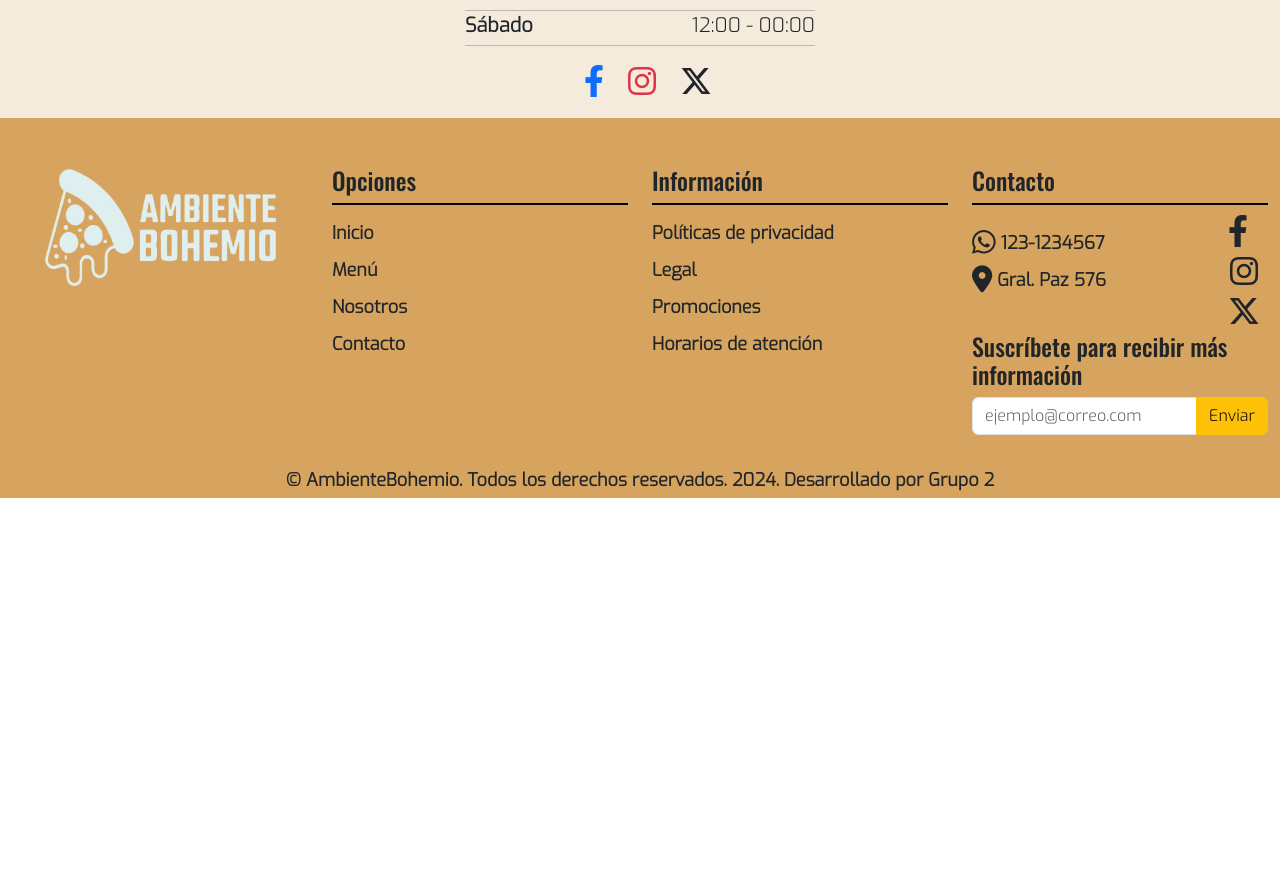
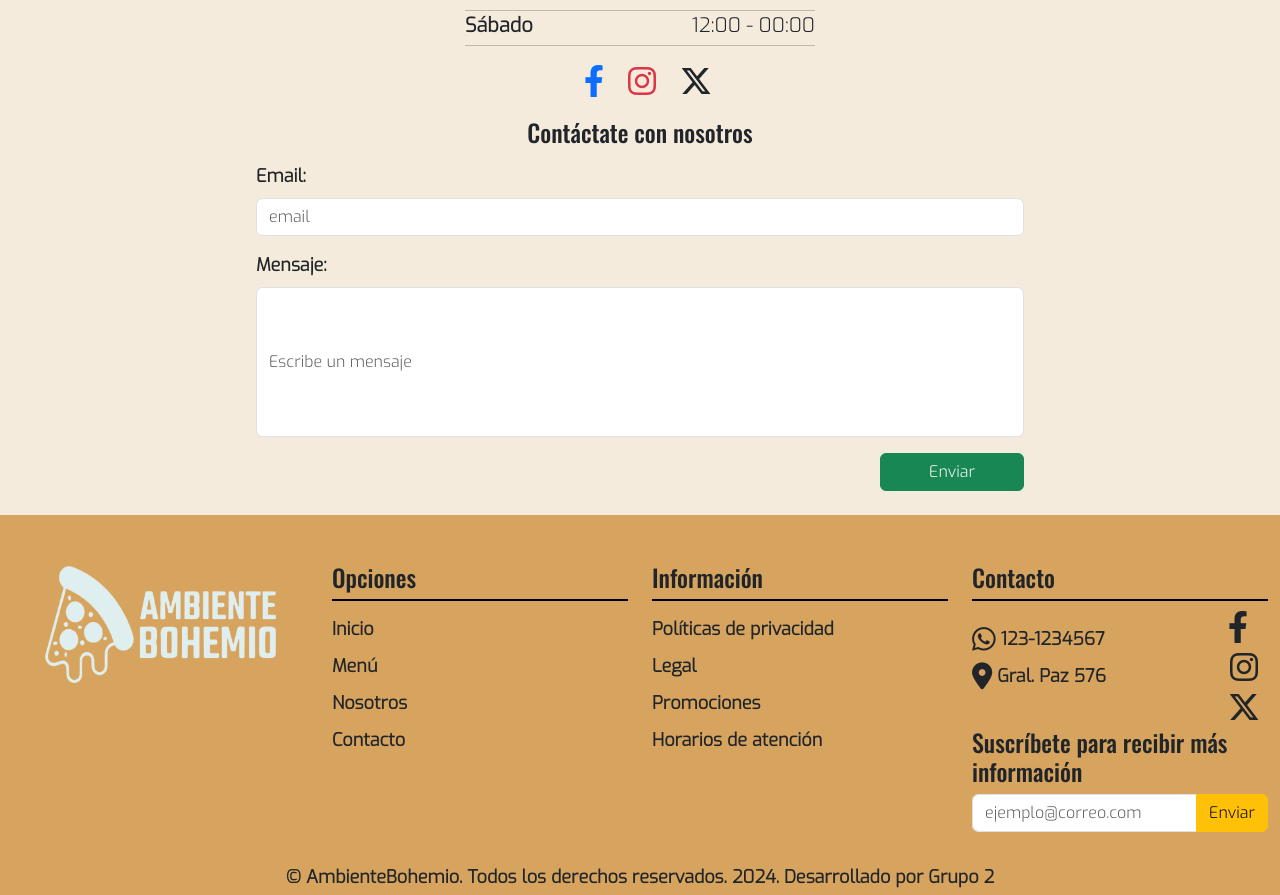
Before and after one commit to brunomry/frontendProyectoFinal_RollingCode, a React (Vite) app: page /contacto in a window 1280 px wide. Shown: the part 1502-2397 px from the top of the page. Before the commit the page ends 2000 px from the top, so only its background shows below. Built offline with nearby package versions, Linux system fonts and the light colour scheme; no server answers.

Commit message:
se agrego el formulario de contacto junto con sus estilos css

```diff
--- a/src/components/pages/Contacto.jsx
+++ b/src/components/pages/Contacto.jsx
@@ -1,6 +1,7 @@
 import { Link } from "react-router-dom";
 import "../../styles/contacto.css";
 import HorariosContacto from "./contacto/HorariosContacto";
+import { Button, Form } from "react-bootstrap";
 
 const Contacto = () => {
   return (
@@ -31,9 +32,9 @@ const Contacto = () => {
           <div className="mb-4">
             <div className="containerMap w-100 d-flex align-items-center justify-content-center">
               <iframe
-              className="rounded-3"
-                src="https://maps.google.com/maps?width=100%25&amp;height=600&amp;hl=en&amp;q=Gral.%20Paz%20576,%20T4000%20San%20Miguel%20de%20Tucum%C3%A1n,%20Tucum%C3%A1n+(Ambiente%20Bohemio)&amp;t=&amp;z=14&amp;ie=UTF8&amp;iwloc=B&amp;output=embed">
-              </iframe>
+                className="rounded-3"
+                src="https://maps.google.com/maps?width=100%25&amp;height=600&amp;hl=en&amp;q=Gral.%20Paz%20576,%20T4000%20San%20Miguel%20de%20Tucum%C3%A1n,%20Tucum%C3%A1n+(Ambiente%20Bohemio)&amp;t=&amp;z=14&amp;ie=UTF8&amp;iwloc=B&amp;output=embed"
+              ></iframe>
             </div>
           </div>
         </article>
@@ -41,15 +42,37 @@ const Contacto = () => {
           <HorariosContacto></HorariosContacto>
         </div>
         <div className="d-flex justify-content-center mb-4 gap-2">
-          <Link to='*' target='_blank' title='facebook'>
-          <i className='fa-brands fa-facebook-f fa-2xl mx-3 link-primary'></i>
+          <Link to="*" target="_blank" title="facebook">
+            <i className="fa-brands fa-facebook-f fa-2xl mx-3 link-primary"></i>
           </Link>
-          <Link to='*' target='_blank' title='instagram'>
-          <i className='fa-brands fa-instagram fa-2xl me-3 link-danger'></i>
+          <Link to="*" target="_blank" title="instagram">
+            <i className="fa-brands fa-instagram fa-2xl me-3 link-danger"></i>
           </Link>
-          <Link to='*' target='_blank' title='twitter'>
-          <i className='fa-brands fa-x-twitter fa-2xl link-dark'></i>
+          <Link to="*" target="_blank" title="twitter">
+            <i className="fa-brands fa-x-twitter fa-2xl link-dark"></i>
           </Link>
+        </div>
+        <div className="d-flex justify-content-center">
+          <Form className="text-center formContact mb-4">
+            <h4>Contáctate con nosotros</h4>
+            <Form.Group className="mb-3 text-start" controlId="formBasicEmail">
+              <Form.Label className="fw-bold mt-2">Email:</Form.Label>
+              <Form.Control type="email" placeholder="email" />
+            </Form.Group>
+            <Form.Group className="text-start" controlId="formBasicmessage">
+              <Form.Label className="fw-bold">Mensaje:</Form.Label>
+              <Form.Control
+                type="textarea"
+                placeholder="Escribe un mensaje"
+                className="textareaContact"
+              ></Form.Control>
+            </Form.Group>
+            <div className="text-end mt-3">
+              <Button type="submit" variant="success" className="px-5">
+                Enviar
+              </Button>
+            </div>
+          </Form>
         </div>
       </section>
     </>
--- a/src/styles/contacto.css
+++ b/src/styles/contacto.css
@@ -47,6 +47,14 @@
   height: 300px;
 }
 
+.formContact{
+  width: 90%;
+}
+
+.formContact .textareaContact{
+  height: 100px;
+}
+
 @media all and (min-width:768px){
   .bannerContent .bannerTitle{
     font-size: 4.0625rem;
@@ -63,6 +71,14 @@
   .containerMap iframe{
     width: 90%;
     height: 400px;
+  }
+
+  .formContact{
+    font-size: 18px;
+  }
+
+  .formContact .textareaContact{
+    height: 150px;
   }
 }
 
@@ -84,4 +100,8 @@
     width: 60%;
     height: 450px;
   }
+
+  .formContact{
+    width: 60%;
+  }
 }
```
